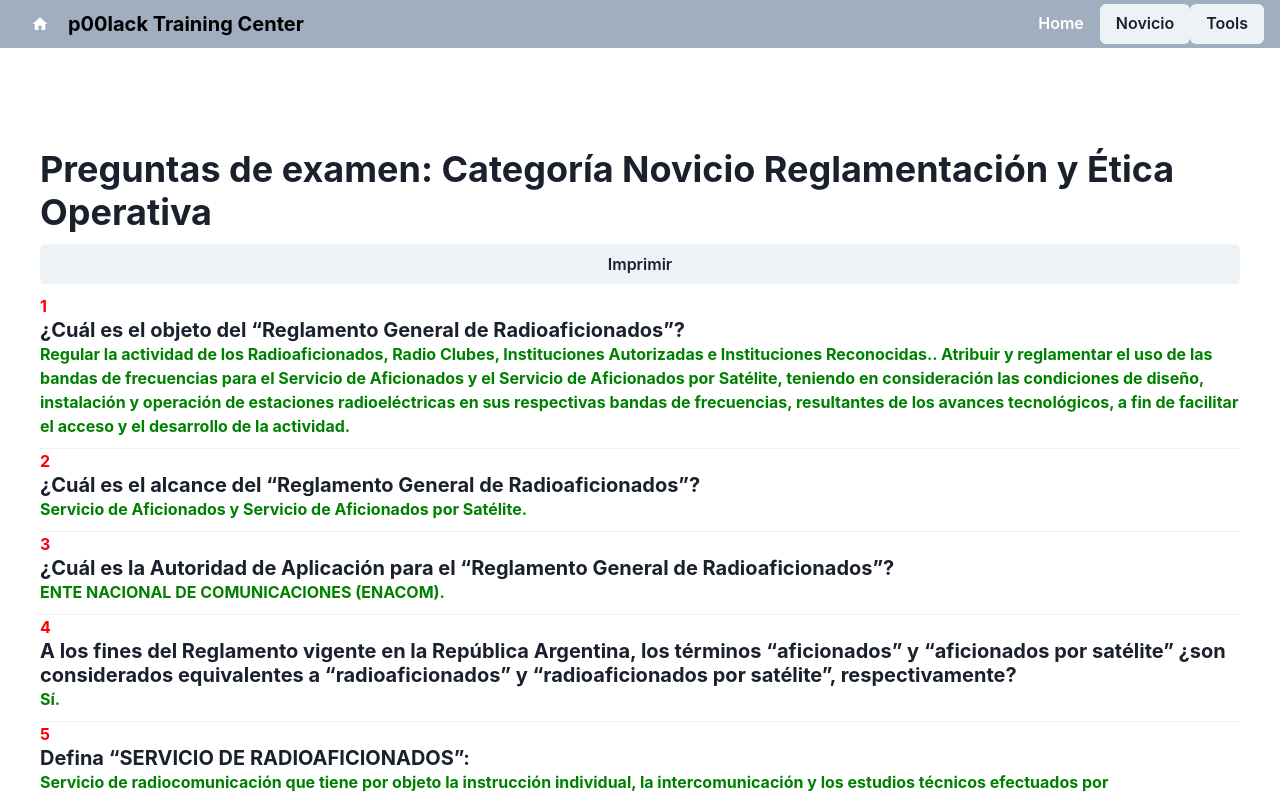
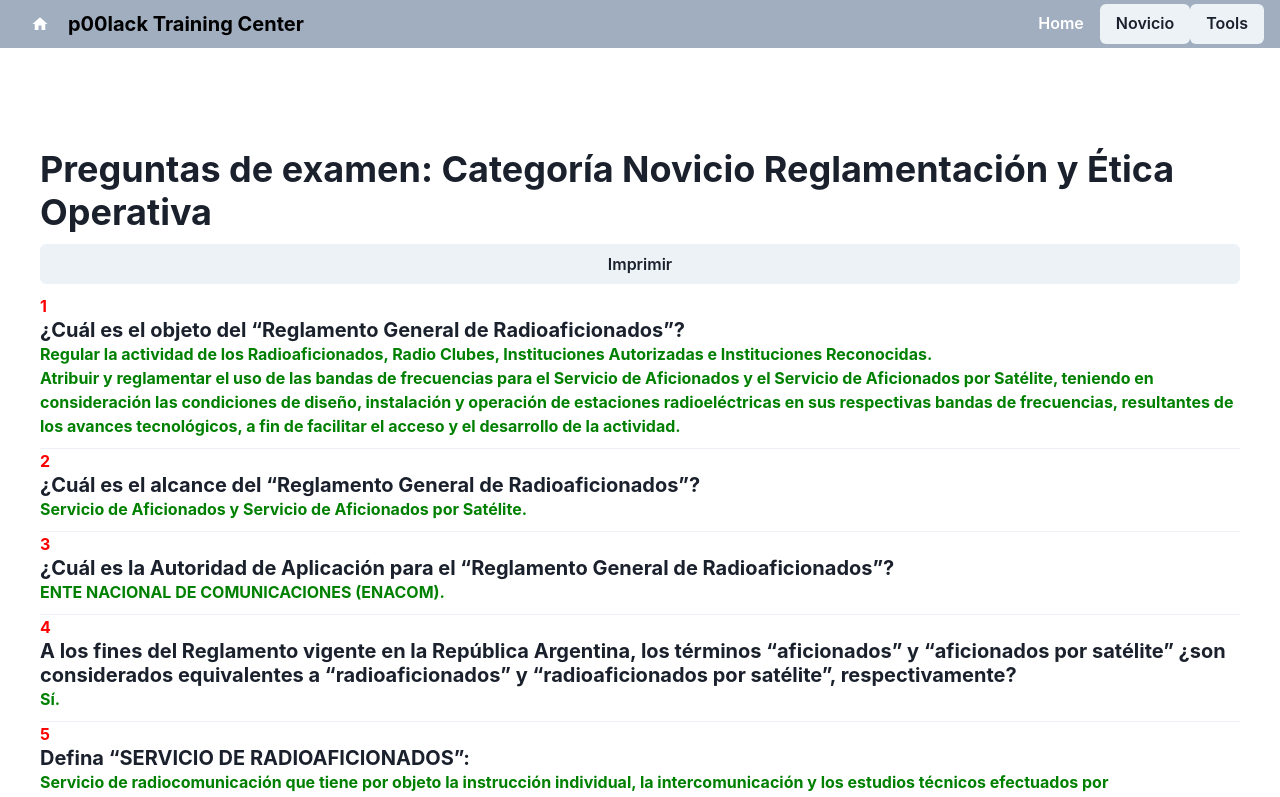
Before and after one commit to ltiisidii/rf-examen-react, a React (Create React App) app in the folder rf-examen/: page /info-reglamentacion in a window 1280 px wide. Shown: the top 797 px of the page. Built offline with nearby package versions, Linux system fonts and the light colour scheme.

Commit message:
apuntes novicios y simulador de examen

```diff
--- a/rf-examen/src/component/InfoReglamentacion.js
+++ b/rf-examen/src/component/InfoReglamentacion.js
@@ -19,7 +19,7 @@ const InfoReglamentacion = () => {
             {/* <Box key={fact.id} maxW='sm' borderWidth='1px' borderRadius='lg' overflow='hidden' p="4" borderColor="gray.200"> */}
               <Text color="red" fontSize="16px" fontWeight="bold">{fact.id}</Text> {/* Mostrar el ID */}
               <Heading as="h3" fontSize="20px">{fact.title}</Heading>
-              <Text color="green" fontSize="16px" fontWeight="bold">{fact.content}</Text>
+              <Text color="green" fontSize="16px" fontWeight="bold" dangerouslySetInnerHTML={{ __html: fact.content }}></Text>
             {/* </Box> */}
           </Box>
         ))}
--- a/rf-examen/src/sources/facts-novicio-reglamentacion.json
+++ b/rf-examen/src/sources/facts-novicio-reglamentacion.json
@@ -2,7 +2,7 @@
     {
         "id": "1",
         "title": "¿Cuál es el objeto del “Reglamento General de Radioaficionados”?",
-        "content": "Regular la actividad de los Radioaficionados, Radio Clubes, Instituciones Autorizadas e Instituciones Reconocidas.. Atribuir y reglamentar el uso de las bandas de frecuencias para el Servicio de Aficionados y el Servicio de Aficionados por Satélite, teniendo en consideración las condiciones de diseño, instalación y operación de estaciones radioeléctricas en sus  respectivas bandas de frecuencias, resultantes de los avances tecnológicos, a fin de  facilitar el acceso y el desarrollo de la actividad."
+        "content": "Regular la actividad de los Radioaficionados, Radio Clubes, Instituciones Autorizadas e Instituciones Reconocidas.<br />Atribuir y reglamentar el uso de las bandas de frecuencias para el Servicio de Aficionados y el Servicio de Aficionados por Satélite, teniendo en consideración las condiciones de diseño, instalación y operación de estaciones radioeléctricas en sus  respectivas bandas de frecuencias, resultantes de los avances tecnológicos, a fin de  facilitar el acceso y el desarrollo de la actividad."
     },
     {
         "id": "2",
@@ -222,7 +222,7 @@
     {
         "id": "45",
         "title": "¿De acuerdo al documento “ética y Procedimientos Operativos para el Radioaficionado” de IARU, cuáles son los principios básicos que rigen el Código de Conducta del Radioaficionado?",
-        "content": "Sentido social y espíritu fraternal.. Comprensión.. Buenos modales.. Tolerancia."
+        "content": "Sentido social y espíritu fraternal.<br />Comprensión.<br />Buenos modales.<br />Tolerancia."
     },
     {
         "id": "46",
@@ -237,7 +237,7 @@
     {
         "id": "48",
         "title": "Son facultades de la Autoridad de Aplicación:",
-        "content": "Limitar, denegar, suspender o cancelar la licencia de Radioaficionado.. Asignar o modificar las señales distintivas."
+        "content": "Limitar, denegar, suspender o cancelar la licencia de Radioaficionado.<br />Asignar o modificar las señales distintivas."
     },
     {
         "id": "49",
@@ -282,7 +282,7 @@
     {
         "id": "57",
         "title": "¿Qué categoría debe tener el Radioaficionado a cargo de la filial?",
-        "content": "General. Superior"
+        "content": "General<br />Superior"
     },
     {
         "id": "58",
@@ -322,12 +322,12 @@
     {
         "id": "65",
         "title": "Identifique las categorías de radioaficionados de acuerdo a la nueva reglamentación:",
-        "content": "Novicio. General. Superior. Especial"
+        "content": "Novicio<br />General<br />Superior<br />Especial"
     },
     {
         "id": "66",
         "title": "¿Quién tramita ante el ENACOM?",
-        "content": "Radio Clubes. Instituciones Autorizadas"
+        "content": "Radio Clubes<br />Instituciones Autorizadas"
     },
     {
         "id": "67",
@@ -457,7 +457,7 @@
     {
         "id": "92",
         "title": "¿Quiénes podrán solicitar Señales Distintivas Especiales?",
-        "content": "Radioaficionados categoría General o Superior.. Radio Clubes, Instituciones Autorizadas, Instituciones Reconocidas."
+        "content": "Radioaficionados categoría General o Superior.<br />Radio Clubes, Instituciones Autorizadas, Instituciones Reconocidas."
     },
     {
         "id": "93",
@@ -467,7 +467,7 @@
     {
         "id": "94",
         "title": "¿Cuáles son las condiciones que deberá acreditar el Radioaficionado para solicitar una Señal Distintiva Especial?",
-        "content": "Haber participado en tres concursos distintos con su señal distintiva propia.. Haber realizado en cada uno de ellos un mínimo de 500 contactos."
+        "content": "Haber participado en tres concursos distintos con su señal distintiva propia.<br />Haber realizado en cada uno de ellos un mínimo de 500 contactos."
     },
     {
         "id": "95",
@@ -572,7 +572,7 @@
     {
         "id": "115",
         "title": "¿Ante qué casos caducará la autorización de una Estación Repetidora?",
-        "content": "No haber informado dentro de los 15 días corridos, el inicio de su operación.. Inactividad comprobada en un período mayor a los 60 días corridos. No haber renovado la licencia del titular o la autorización de la Estación Repetidora en el período estipulado en el Reglamento vigente."
+        "content": "No haber informado dentro de los 15 días corridos, el inicio de su operación.<br />Inactividad comprobada en un período mayor a los 60 días corridos<br />No haber renovado la licencia del titular o la autorización de la Estación Repetidora en el período estipulado en el Reglamento vigente."
     },
     {
         "id": "116",
@@ -622,7 +622,7 @@
     {
         "id": "125",
         "title": "¿Quiénes podrán dictar cursos y/o tomar examen para ingreso y ascenso de categoría?",
-        "content": "Radio Clubes.. Instituciones Autorizadas."
+        "content": "Radio Clubes.<br />Instituciones Autorizadas."
     },
     {
         "id": "126",
@@ -637,7 +637,7 @@
     {
         "id": "128",
         "title": "¿Quiénes están autorizados a dar prácticas operativas?",
-        "content": "Radio Clubes.. Instituciones Autorizadas.. Instituciones Reconocidas."
+        "content": "Radio Clubes.<br />Instituciones Autorizadas.<br />Instituciones Reconocidas."
     },
     {
         "id": "129",
@@ -677,7 +677,7 @@
     {
         "id": "136",
         "title": "¿Cuáles son las funciones de Instructor?",
-        "content": "Dictar cursos.. Tomar exámenes.. Coordinar las prácticas operativas."
+        "content": "Dictar cursos.<br />Tomar exámenes.<br />Coordinar las prácticas operativas."
     },
     {
         "id": "137",
@@ -697,7 +697,7 @@
     {
         "id": "140",
         "title": "Ante un requerimiento de una Institución Autorizada a un Radio Club para formar parte de la mesa examinadora, el Radio Club debe designar a un radioaficionado de categoría mínima:",
-        "content": "General. Superior"
+        "content": "General<br />Superior"
     },
     {
         "id": "141",
@@ -732,12 +732,12 @@
     {
         "id": "147",
         "title": "En el Libro de Guardia se deberá consignar:",
-        "content": "Fecha, hora de comienzo y finalización del comunicado.. Clase de emisión empleada.. Señal distintiva de la estación corresponsal."
+        "content": "Fecha, hora de comienzo y finalización del comunicado.<br />Clase de emisión empleada.<br />Señal distintiva de la estación corresponsal."
     },
     {
         "id": "148",
         "title": "¿Cuál es la función de un veedor?",
-        "content": "Firmar el acta de examen.. Firmar el certificado de aprobación de examen."
+        "content": "Firmar el acta de examen.<br />Firmar el certificado de aprobación de examen."
     },
     {
         "id": "149",
@@ -752,27 +752,27 @@
     {
         "id": "151",
         "title": "Se consideran infracciones de carácter general:",
-        "content": "Operar la estación sin licencia vigente.. Comunicar con estaciones no autorizadas.. Referirse a temas de índole política, religiosa o racial.. Transmitir música."
+        "content": "Operar la estación sin licencia vigente.<br />Comunicar con estaciones no autorizadas.<br />Referirse a temas de índole política, religiosa o racial.<br />Transmitir música."
     },
     {
         "id": "152",
         "title": "Se consideran infracciones de identificación:",
-        "content": "Identificarse con una señal distintiva perteneciente a otro Radioaficionado.. Omitir mencionar junto con la señal distintiva de la estación móvil, el lugar geográfico de su actual ubicación.. Utilizar una Señal Distintiva Especial vencida o no autorizada por la Autoridad de Aplicación.. Omitir mencionar que se está operando en “Practica Operativa” cuando corresponda."
+        "content": "Identificarse con una señal distintiva perteneciente a otro Radioaficionado.<br />Omitir mencionar junto con la señal distintiva de la estación móvil, el lugar geográfico de su actual ubicación.<br />Utilizar una Señal Distintiva Especial vencida o no autorizada por la Autoridad de Aplicación.<br />Omitir mencionar que se está operando en “Practica Operativa” cuando corresponda."
     },
     {
         "id": "153",
         "title": "Se consideran infracciones operativas:",
-        "content": "Transmitir en frecuencia y/o potencia no autorizada para la categoría.. Transmitir textos encriptados.. Realizar o participar en concursos de Radioaficionados sobre frecuencias no autorizadas al efecto."
+        "content": "Transmitir en frecuencia y/o potencia no autorizada para la categoría.<br />Transmitir textos encriptados.<br />Realizar o participar en concursos de Radioaficionados sobre frecuencias no autorizadas al efecto."
     },
     {
         "id": "154",
         "title": "Se consideran infracciones relativas a Estaciones Repetidoras:",
-        "content": "No contar con dispositivos de identificación.. Utilizar frecuencias diferentes a las autorizadas.. Entrelazar Estaciones Repetidoras sin la autorización correspondiente."
+        "content": "No contar con dispositivos de identificación.<br />Utilizar frecuencias diferentes a las autorizadas.<br />Entrelazar Estaciones Repetidoras sin la autorización correspondiente."
     },
     {
         "id": "155",
         "title": "Se consideran infracciones relativas a Radiobalizas:",
-        "content": "Operar una Radiobaliza no notificada a la Autoridad de Aplicación.. Emitir simultáneamente más de una Radiobaliza en la misma banda y desde el mismo emplazamiento.. Operar con potencias superiores a las autorizadas en el Reglamento."
+        "content": "Operar una Radiobaliza no notificada a la Autoridad de Aplicación.<br />Emitir simultáneamente más de una Radiobaliza en la misma banda y desde el mismo emplazamiento.<br />Operar con potencias superiores a las autorizadas en el Reglamento."
     },
     {
         "id": "156",
@@ -807,7 +807,7 @@
     {
         "id": "162",
         "title": "¿A qué modo de emisión corresponde la clase J2D?",
-        "content": "PACKET.. APRS."
+        "content": "PACKET.<br />APRS."
     },
     {
         "id": "163",
@@ -842,12 +842,12 @@
     {
         "id": "169",
         "title": "¿En cuál de las siguientes bandas de frecuencias puede operar un Radioaficionado de categoría Novicio?",
-        "content": "60 metros.. 70 centímetros."
+        "content": "60 metros.<br />70 centímetros."
     },
     {
         "id": "170",
         "title": "¿En cuál de las siguientes frecuencias puede operar un Radioaficionado de categoría Novicio?",
-        "content": "146000 kHz.. 3550 kHz."
+        "content": "146000 kHz.<br />3550 kHz."
     },
     {
         "id": "171",
```
